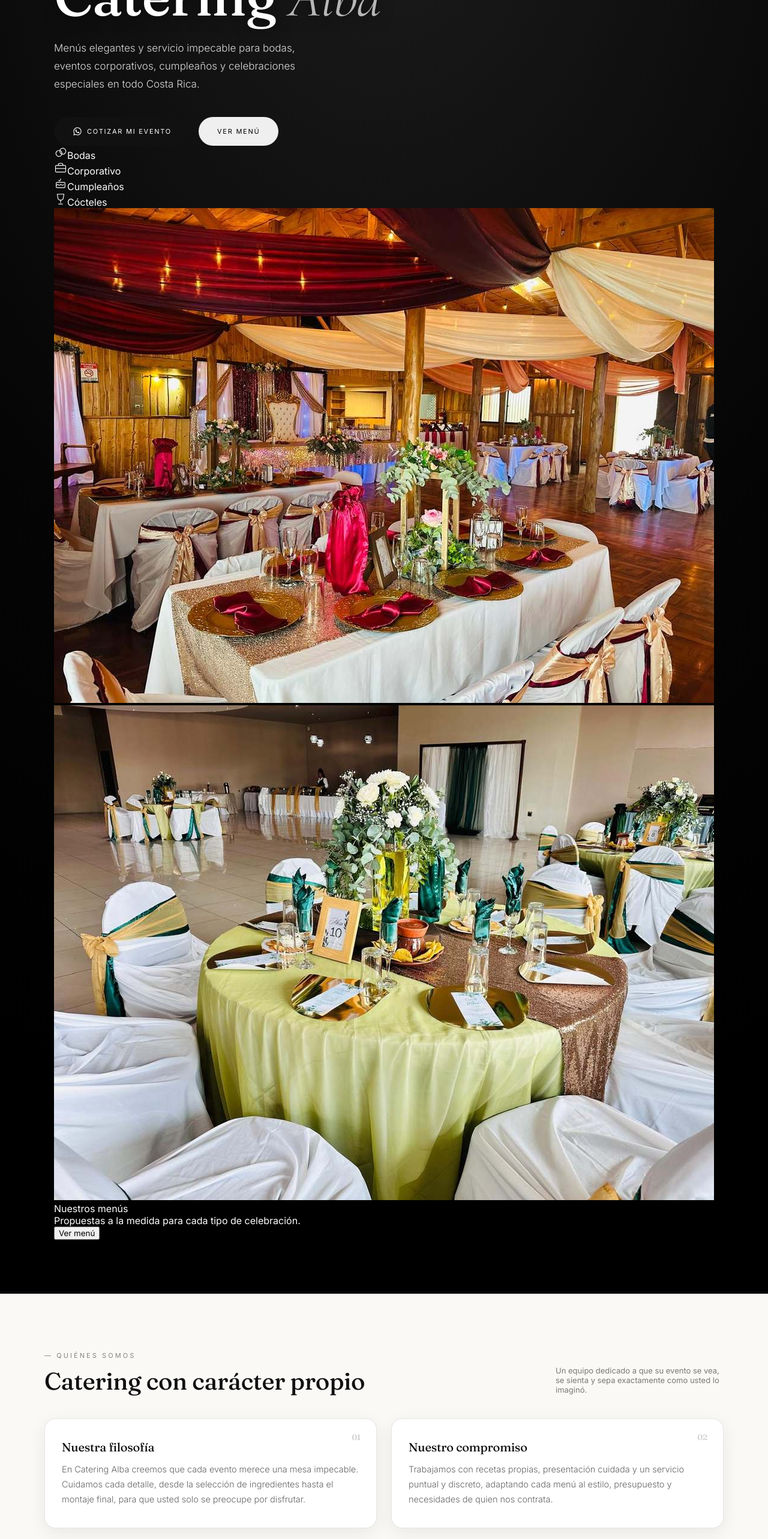
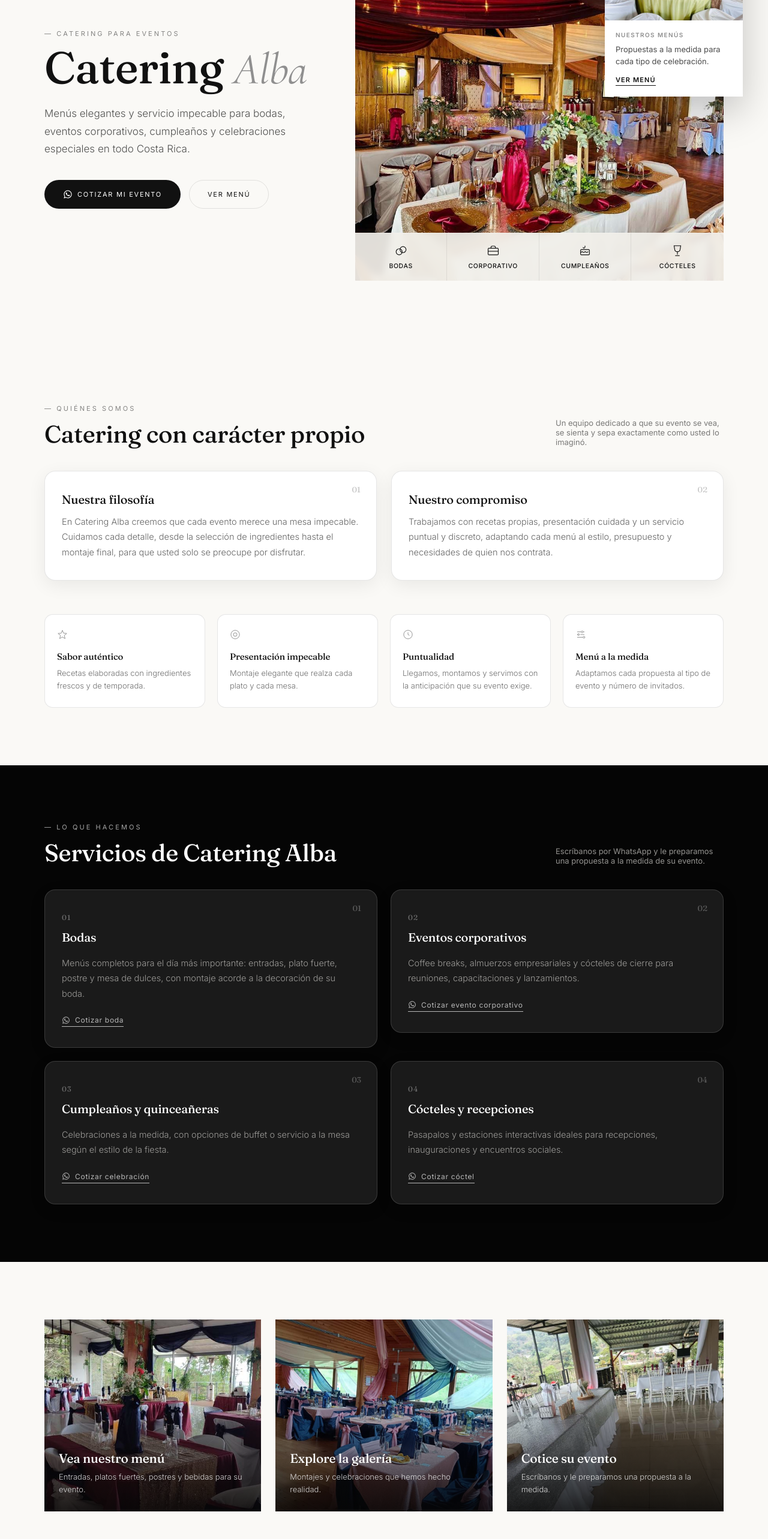
Before and after one commit to kacn1z-del/cac-acosta, a React (Vite) app: page / in a window 1280 px wide. Shown: the part 220-2786 px from the top of the page at 60% size. Built offline with nearby package versions, Linux system fonts and the light colour scheme.

Commit message:
Actualizar index.css

```diff
--- a/src/index.css
+++ b/src/index.css
@@ -219,6 +219,19 @@ a {
   transform: translateY(-2px);
 }
 
+.boton--fantasma-oscuro {
+  background: transparent;
+  border-color: var(--borde);
+  color: var(--negro);
+}
+.boton--fantasma-oscuro span.boton__capa {
+  background: rgba(17, 17, 17, 0.06);
+}
+.boton--fantasma-oscuro:hover {
+  border-color: var(--negro);
+  transform: translateY(-2px);
+}
+
 /* ---------- logo ---------- */
 
 .logo-marco {
@@ -426,61 +439,255 @@ a {
 
 .hero {
   position: relative;
-  min-height: 92vh;
-  display: flex;
-  align-items: center;
-  padding: 140px 0 90px;
-  background: radial-gradient(120% 90% at 50% 0%, #1c1c1c 0%, var(--negro-fuerte) 60%, #000 100%);
-  color: #fff;
+  padding: 150px 0 110px;
+  background: var(--fondo);
+  color: var(--negro);
   overflow: hidden;
 }
 
-.hero__textura {
-  position: absolute;
-  inset: 0;
-  opacity: 0.5;
-  background-image:
-    radial-gradient(circle at 15% 20%, rgba(183, 183, 183, 0.08), transparent 40%),
-    radial-gradient(circle at 85% 75%, rgba(183, 183, 183, 0.08), transparent 45%);
-  pointer-events: none;
+.hero__envoltura {
+  display: grid;
+  grid-template-columns: minmax(0, 0.85fr) minmax(0, 1.15fr);
+  gap: 64px;
+  align-items: center;
 }
 
-.hero__contenido {
-  position: relative;
-  z-index: 1;
-  max-width: 720px;
+.hero__col-texto {
+  max-width: 480px;
 }
 
-.hero__titulo {
-  font-size: clamp(46px, 9vw, 92px);
+.hero__titulo--oscuro {
+  font-size: clamp(42px, 6.4vw, 74px);
   line-height: 0.98;
-  color: #ffffff;
+  color: var(--negro);
   font-weight: 600;
-  text-shadow: 0 2px 24px rgba(0, 0, 0, 0.5);
 }
 
-.hero__titulo em {
+.hero__titulo--oscuro em {
   font-style: italic;
   font-family: var(--script);
-  color: var(--plata);
+  color: var(--plata-fuerte);
   font-weight: 500;
 }
 
-.hero__subtitulo {
-  margin-top: 24px;
+.hero__subtitulo--oscuro {
+  margin-top: 22px;
   font-size: 17px;
   line-height: 1.75;
   font-weight: 300;
-  color: #ffffff;
-  opacity: 0.85;
-  max-width: 460px;
+  color: var(--negro);
+  opacity: 0.72;
 }
 
 .hero__acciones {
-  margin-top: 40px;
+  margin-top: 36px;
   display: flex;
   flex-wrap: wrap;
   gap: 14px;
+}
+
+/* ---------- hero: columna de imagen ---------- */
+
+.hero__col-imagen {
+  position: relative;
+}
+
+.hero__imagen-marco {
+  position: relative;
+}
+
+.hero__imagen-principal {
+  width: 100%;
+  height: clamp(360px, 42vw, 560px);
+  object-fit: cover;
+  display: block;
+  filter: grayscale(0.12) contrast(1.02);
+}
+
+.hero__iconos-servicio {
+  position: absolute;
+  left: 0;
+  right: 0;
+  bottom: 0;
+  z-index: 2;
+  display: grid;
+  grid-template-columns: repeat(4, 1fr);
+  background: rgba(242, 240, 235, 0.92);
+  backdrop-filter: blur(6px);
+  border-top: 1px solid var(--borde-claro);
+}
+
+.hero__icono-servicio {
+  display: flex;
+  flex-direction: column;
+  align-items: center;
+  gap: 8px;
+  padding: 18px 6px;
+  color: var(--negro);
+  border-right: 1px solid rgba(17, 17, 17, 0.08);
+}
+
+.hero__icono-servicio:last-child {
+  border-right: none;
+}
+
+.hero__icono-servicio span {
+  font-size: 10.5px;
+  letter-spacing: 0.06em;
+  text-transform: uppercase;
+  text-align: center;
+  font-weight: 500;
+}
+
+.hero__tarjeta-flotante {
+  position: absolute;
+  right: -32px;
+  top: -36px;
+  z-index: 3;
+  width: 230px;
+  background: #fff;
+  box-shadow: var(--sombra-alta);
+  display: flex;
+  flex-direction: column;
+}
+
+.hero__tarjeta-flotante-img {
+  width: 100%;
+  height: 140px;
+  object-fit: cover;
+  display: block;
+}
+
+.hero__tarjeta-flotante-cuerpo {
+  padding: 18px;
+}
+
+.hero__tarjeta-flotante-etiqueta {
+  display: block;
+  font-size: 10px;
+  letter-spacing: 0.14em;
+  text-transform: uppercase;
+  color: var(--plata-fuerte);
+  font-weight: 600;
+}
+
+.hero__tarjeta-flotante-texto {
+  margin: 8px 0 0;
+  font-size: 13px;
+  line-height: 1.55;
+  color: var(--negro);
+  opacity: 0.75;
+}
+
+.hero__tarjeta-flotante-boton {
+  margin-top: 14px;
+  background: none;
+  border: none;
+  padding: 0;
+  font-size: 11px;
+  letter-spacing: 0.1em;
+  text-transform: uppercase;
+  color: var(--negro);
+  font-weight: 600;
+  cursor: pointer;
+  border-bottom: 1px solid var(--negro);
+  padding-bottom: 2px;
+}
+
+@media (max-width: 900px) {
+  .hero {
+    padding: 120px 0 70px;
+  }
+  .hero__envoltura {
+    grid-template-columns: 1fr;
+    gap: 56px;
+  }
+  .hero__col-texto {
+    max-width: none;
+  }
+  .hero__tarjeta-flotante {
+    right: 12px;
+    top: -28px;
+    width: 190px;
+  }
+  .hero__iconos-servicio {
+    grid-template-columns: repeat(2, 1fr);
+  }
+  .hero__icono-servicio:nth-child(2) {
+    border-right: none;
+  }
+}
+
+/* ---------- accesos rápidos (grid 3 bloques) ---------- */
+
+.accesos {
+  padding-top: 40px;
+}
+
+.rejilla-accesos {
+  display: grid;
+  grid-template-columns: repeat(3, 1fr);
+  gap: 24px;
+}
+
+@media (max-width: 900px) {
+  .rejilla-accesos {
+    grid-template-columns: 1fr;
+  }
+}
+
+.tarjeta-acceso {
+  position: relative;
+  display: block;
+  width: 100%;
+  height: 320px;
+  padding: 0;
+  border: none;
+  cursor: pointer;
+  overflow: hidden;
+  text-align: left;
+  font-family: inherit;
+}
+
+.tarjeta-acceso__img {
+  position: absolute;
+  inset: 0;
+  width: 100%;
+  height: 100%;
+  object-fit: cover;
+  transition: transform 0.6s cubic-bezier(0.22, 1, 0.36, 1);
+}
+
+.tarjeta-acceso:hover .tarjeta-acceso__img {
+  transform: scale(1.06);
+}
+
+.tarjeta-acceso__velo {
+  position: absolute;
+  inset: 0;
+  background: linear-gradient(180deg, rgba(5, 5, 5, 0) 40%, rgba(5, 5, 5, 0.82) 100%);
+}
+
+.tarjeta-acceso__cuerpo {
+  position: absolute;
+  left: 0;
+  right: 0;
+  bottom: 0;
+  padding: 26px 24px;
+  color: #fff;
+}
+
+.tarjeta-acceso__titulo {
+  font-size: 21px;
+  color: #fff;
+}
+
+.tarjeta-acceso__texto {
+  margin: 8px 0 0;
+  font-size: 13px;
+  line-height: 1.6;
+  color: rgba(255, 255, 255, 0.8);
+  font-weight: 300;
 }
 
 /* ---------- secciones ---------- */
```
